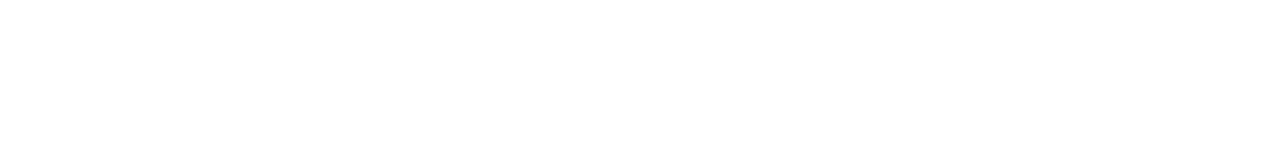
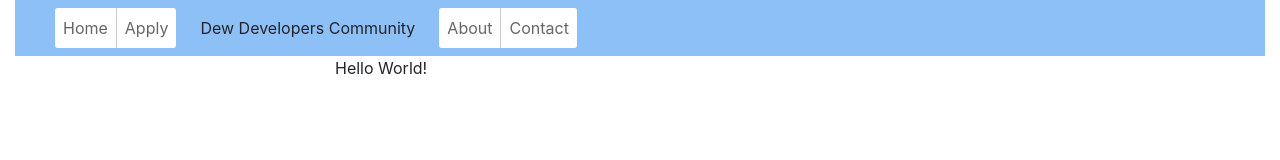
Before and after one commit to dew-network/dew, a website: page index.html in a window 1280 px wide. Drawn offline with nearby package versions, Linux system fonts and the light colour scheme.

Commit message:
updated navbar

```diff
--- a/index.html
+++ b/index.html
@@ -6,11 +6,57 @@
     <title>Dew Developer Community</title>
 
     <link rel="stylesheet" href="./node_modules/bootstrap/dist/css/bootstrap.min.css">
+    <link rel="stylesheet" href="./assets/css/dew.css">
   </head>
   <body>
-    <div class="container">
-      <div class="navbar">
+    <div class="container-fluid">
+
+      <div class="navbar navbar-expand flex-column flex-md-row">
+        <div class="dew-section">
+          <ul class="navbar-nav flex-row dew-navbar mr-sm-4 ml-sm-4">
+            <li class="nav-item dew-nav-item dew-rad-left">
+              <a href="https://dew.com.ng/" class="nav-link">Home</a>
+            </li>
+            <li class="nav-item dew-nav-item dew-rad-right">
+              <a href="https://dew.com.ng/apply" class="nav-link">Apply</a>
+            </li>
+          </ul>
+        </div>
+
+        <div class="dew-section">
+          <ul class="navbar-nav flex-row">
+            <li class="nav-item">
+              <span class="dew-icon"></span>
+              <span class="dew-ellipsis">Dew Developers Community</span>
+            </li>
+          </ul>
+        </div>
+
+        <div class="dew-section">
+          <ul class="navbar-nav flex-row ml-sm-4 mr-sm-4">
+            <li class="nav-item dew-nav-item dew-rad-left">
+              <a href="https://dew.com.ng/about" class="nav-link">About</a>
+            </li>
+            <li class="nav-item dew-nav-item dew-rad-right">
+              <a href="https://dew.com.ng/contact" class="nav-link">Contact</a>
+            </li>
+          </ul>
+        </div>
+
       </div>
+      <div class="row">
+        <div class="col-md">
+          <!--Navigation here-->
+        </div>
+        <div class="col-md-9">
+          <main>
+            <p>
+              Hello World!
+            </p>
+          </main>
+        </div>
+      </div>
+
     </div>
     <script src="node_modules/jquery/dist/jquery.min.js"></script>
     <script src="node_modules/popper.js/dist/popper.min.js"></script>
```
